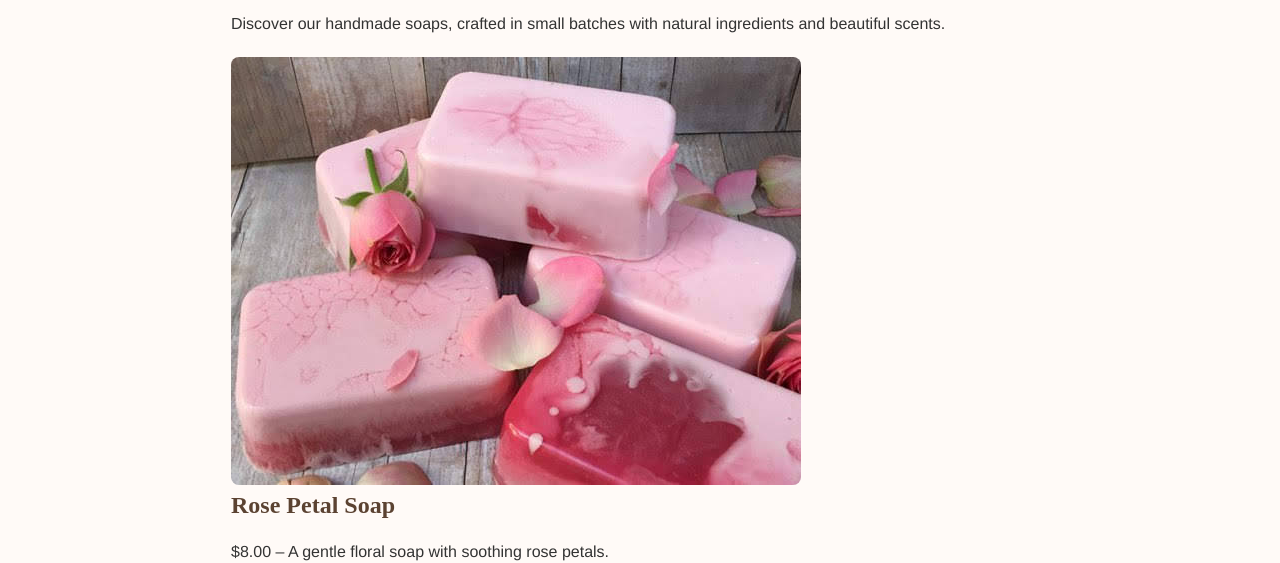
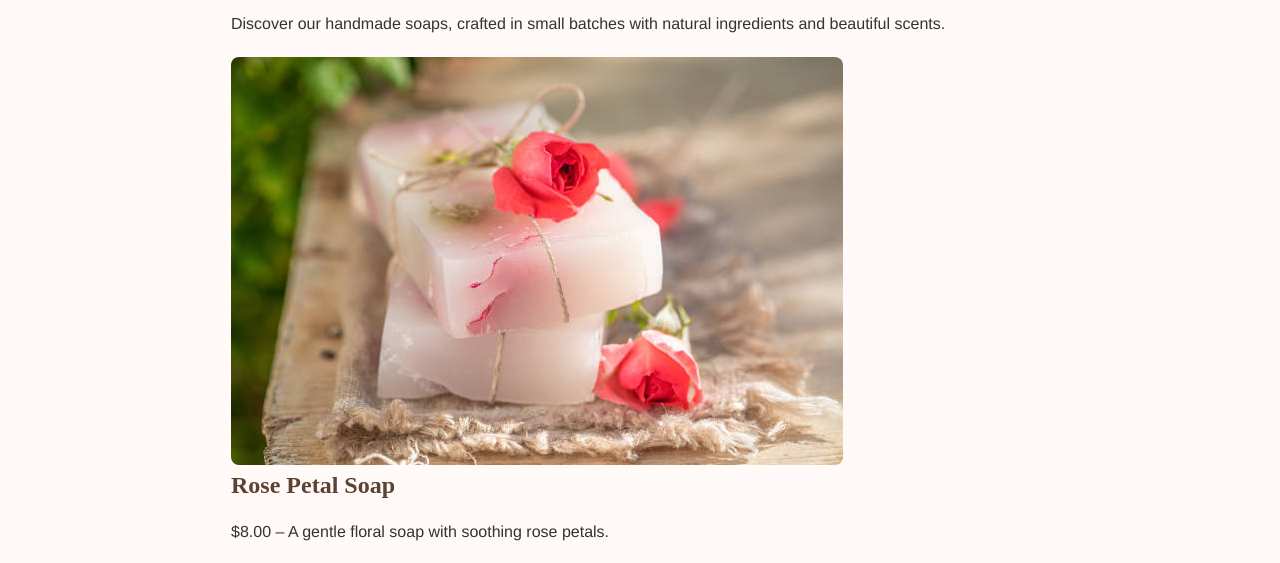
Before and after one commit to torip721/WEBT2310, a plain HTML site: page shop.html in a window 1280 px wide. Shown: the part 242-805 px from the top of the page. Drawn offline with Linux system fonts and the light colour scheme.

Commit message:
updaet rose

```diff
--- a/shop.html
+++ b/shop.html
@@ -26,7 +26,7 @@
 
     <section class="products">
       <div class="product">
-        <img src="images/rose.jpeg" alt="Rose Soap">
+        <img src="images/rose2.jpeg" alt="Rose Soap">
         <h2>Rose Petal Soap</h2>
         <p>$8.00 – A gentle floral soap with soothing rose petals.</p>
       </div>
```
Also changed, not shown: images/rose2.jpeg (added).
